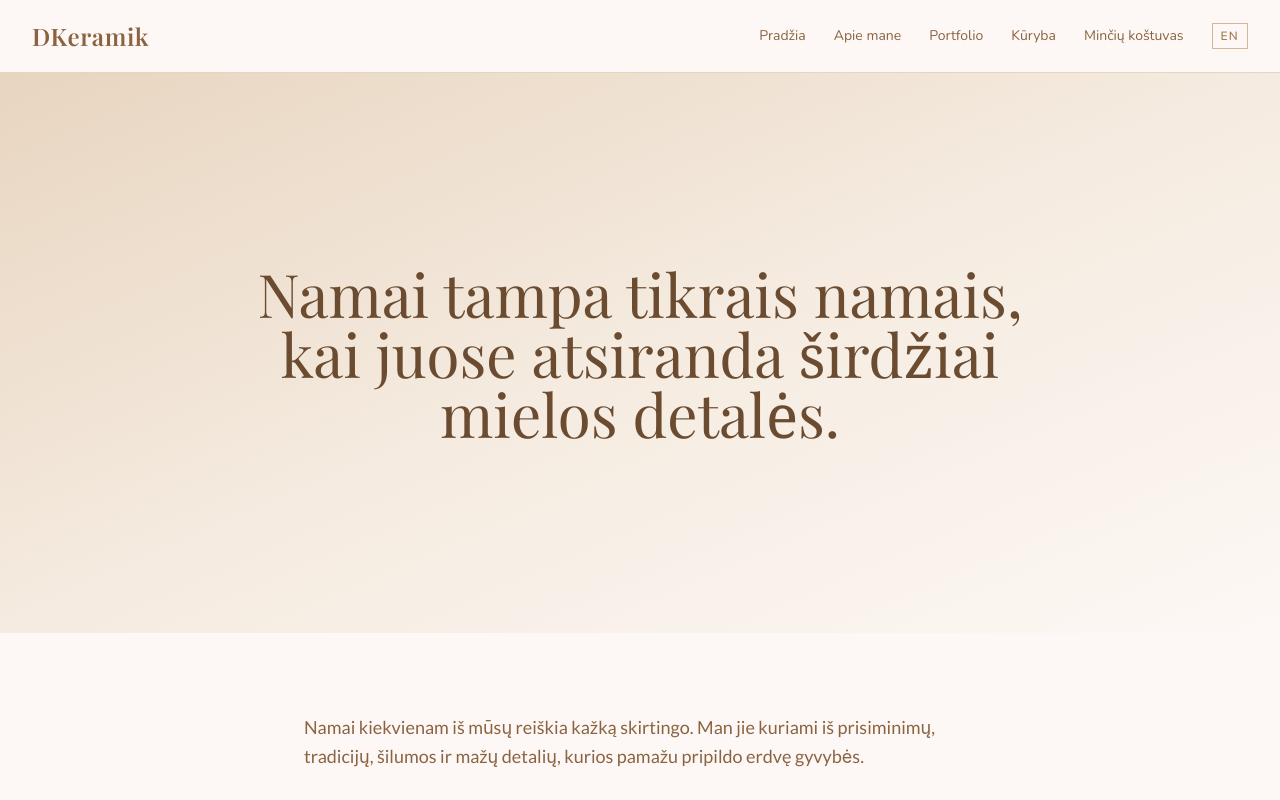
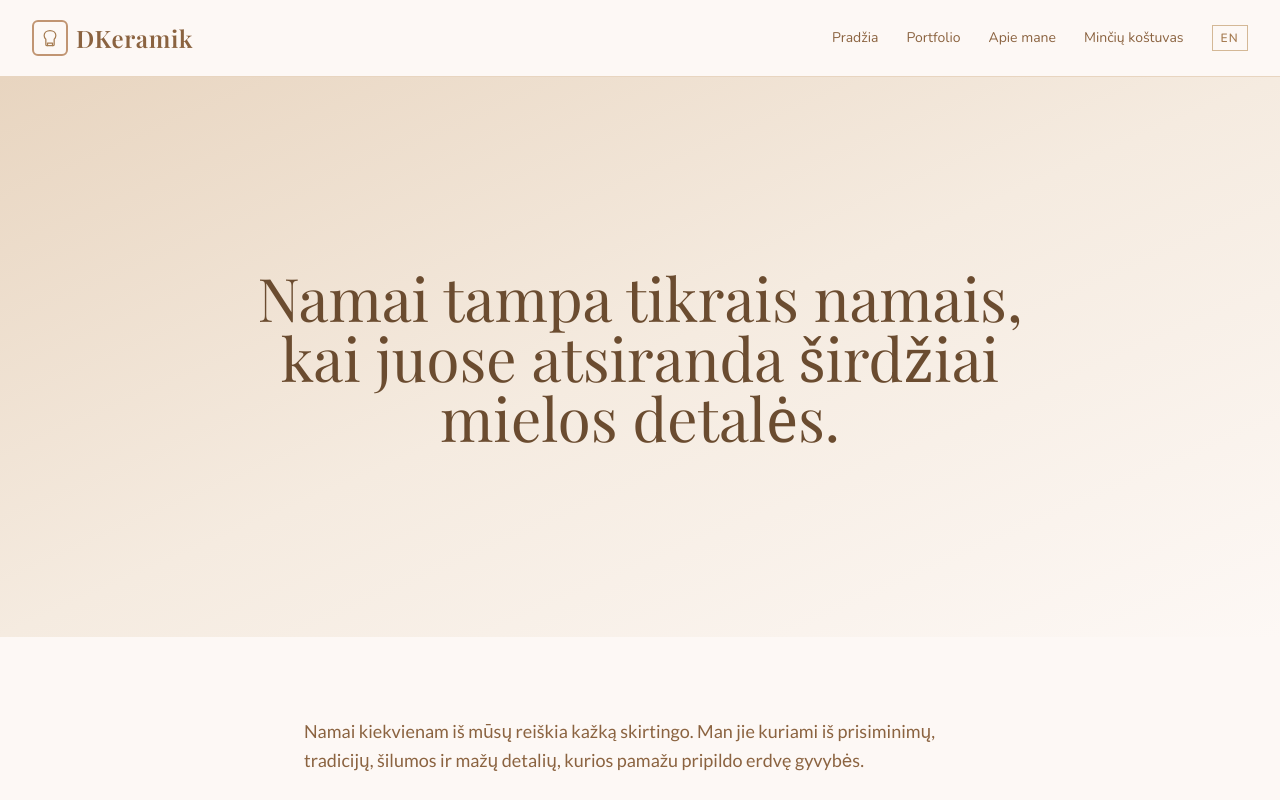
Before and after one commit to Almantask/dkeramik, a Next.js app: page / in a window 1280 px wide. Shown: the top 800 px of the page. Built offline with nearby package versions, Linux system fonts and the light colour scheme.

Commit message:
Update header: add logo icon and update nav links (remove Craft, reorder)
Co-authored-by: Almantask <40486932+Almantask@users.noreply.github.com>
Agent-Logs-Url: https://github.com/Almantask/dkeramik/sessions/fec974ef-0d4d-4d34-8b5f-4c744844f802

```diff
--- a/components/layout/Header.tsx
+++ b/components/layout/Header.tsx
@@ -10,9 +10,8 @@ export default function Header() {
 
   const navLinks = [
     { href: '/', label: t.nav.home },
+    { href: '/portfolio', label: t.nav.portfolio },
     { href: '/about', label: t.nav.about },
-    { href: '/portfolio', label: t.nav.portfolio },
-    { href: '/craft', label: t.nav.craft },
     { href: '/journal', label: t.nav.journal },
   ];
 
@@ -27,9 +26,37 @@ export default function Header() {
           {/* Logo */}
           <Link
             href="/"
-            className="font-playfair text-2xl text-clay-600 font-semibold tracking-wide"
+            className="flex items-center gap-2 group"
           >
-            DKeramik
+            <span className="inline-flex items-center justify-center w-9 h-9 border-2 border-clay-400 rounded-md group-hover:border-clay-500 transition-colors">
+              <svg
+                width="20"
+                height="20"
+                viewBox="0 0 24 24"
+                fill="none"
+                xmlns="http://www.w3.org/2000/svg"
+                className="text-clay-500 group-hover:text-clay-600 transition-colors"
+                aria-hidden="true"
+              >
+                <path
+                  d="M12 3C8 3 5 5.5 5 9c0 2 .8 3.5 2 4.5V20a1 1 0 001 1h8a1 1 0 001-1v-6.5c1.2-1 2-2.5 2-4.5 0-3.5-3-6-7-6z"
+                  stroke="currentColor"
+                  strokeWidth="1.5"
+                  strokeLinecap="round"
+                  strokeLinejoin="round"
+                />
+                <path
+                  d="M9 21v-3h6v3"
+                  stroke="currentColor"
+                  strokeWidth="1.5"
+                  strokeLinecap="round"
+                  strokeLinejoin="round"
+                />
+              </svg>
+            </span>
+            <span className="font-playfair text-2xl text-clay-600 font-semibold tracking-wide">
+              DKeramik
+            </span>
           </Link>
 
           {/* Desktop navigation */}
```
Also changed, not shown: 1 other file (tests, documents, lock files or other folders).
